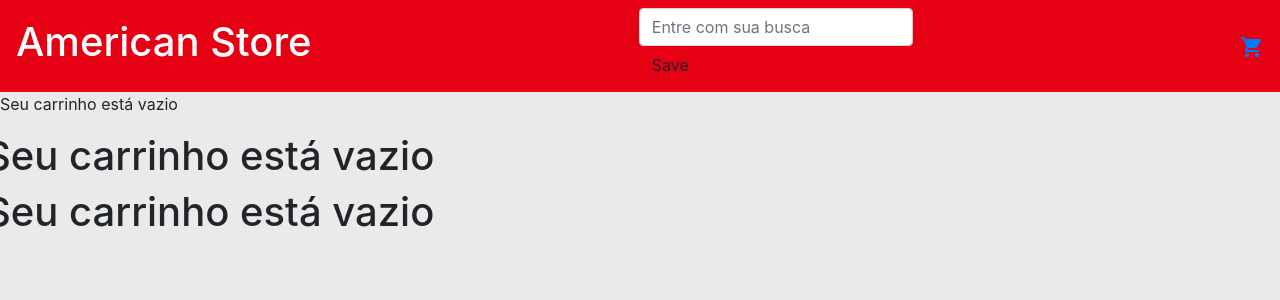
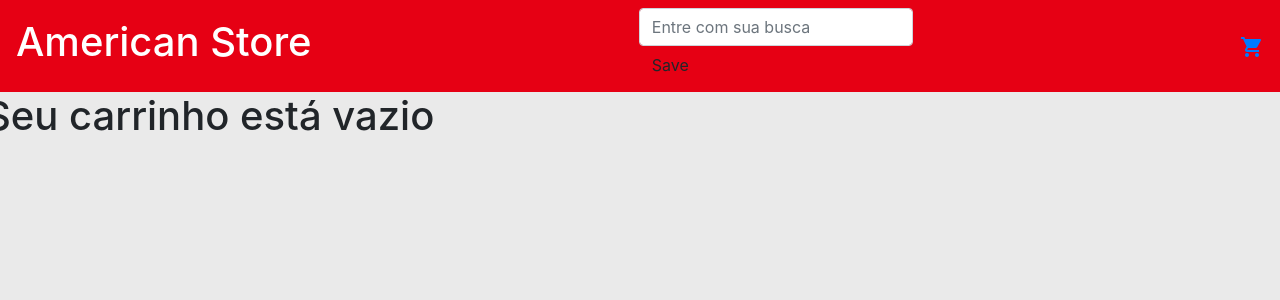
Before and after one commit to tryber/sd-03-block15-project-frontend-online-store-10, a React (Create React App) app: page /shoppingcart in a window 1280 px wide. Shown: the top 300 px of the page. Built offline with nearby package versions, Linux system fonts and the light colour scheme.

Commit message:
functional cart

```diff
--- a/src/Pages/CartScreen.js
+++ b/src/Pages/CartScreen.js
@@ -2,17 +2,15 @@
 import React from 'react';
 import CartGrid from '../components/CartGrid';
 import NavBar from '../components/NavBar';
-import InitialCartMessage from '../components/InitialCartMessage';
 
 class CartScreen extends React.Component {
   render() {
-    const { cartItems } = this.props;
+    console.log(this.props)
+    const { cart } = this.props;
     return (
       <div>
         <NavBar />
-        <p data-testid="shopping-cart-empty-message">Seu carrinho está vazio</p>
-        <CartGrid cartItems={cartItems} />
-        {cartItems === 0 ? <InitialCartMessage /> : <CartGrid cartItems={cartItems} />}
+        <CartGrid cart={cart} />
       </div>
     );
   }
--- a/src/Pages/ProductDetails.js
+++ b/src/Pages/ProductDetails.js
@@ -15,6 +15,7 @@
   }
 
   addNewItem() {
+    console.log(this.props)
     this.props.addToCart(this.props.location.state.product);
   }
 
--- a/src/components/CartGrid.js
+++ b/src/components/CartGrid.js
@@ -4,14 +4,22 @@
 import InitialCartMessage from './InitialCartMessage';
 
 class CartGrid extends React.Component {
+  constructor(props) {
+    super(props);
+    this.state = {
+      cartLength : this.props.cart.length
+    }
+  }
   render() {
-    const { cartItems } = this.props;
+    const { cart } = this.props;
+    console.log(this.state.cartLength)
+
     return (
       <CardDeck>
-        {cartItems === undefined ? (
+        {cart.length === 0 ? (
           <InitialCartMessage />
         ) : (
-          cartItems.map((product) => <CartItemCard product={product} />)
+          cart.map((product) => <CartItemCard key={product.id} product={product} />)
         )}
       </CardDeck>
     );
--- a/src/components/CartItemCard.js
+++ b/src/components/CartItemCard.js
@@ -1,19 +1,19 @@
 import React from 'react';
-import { Card, Button } from 'react-bootstrap';
+import { Card } from 'react-bootstrap';
 
 class CartItemCard extends React.Component {
   render() {
-    const { product } = this.props;
+    console.log(this.props)
+    const { product } = this.props.product;
     return (
       <div>
         <Card className="mt-5" style={{ width: '18rem' }}>
           <Card.Img variant="top" src={product.thumbnail} />
           <Card.Body>
-            <Card.Title>{`${product.title.slice(0, 15)}`}</Card.Title>
+            <Card.Title data-testid="shopping-cart-product-name">{`${product.title}`} </Card.Title>
             <Card.Text>
               {product.currency_id} {product.price} {product.id}
             </Card.Text>
-            <Button variant="primary">Adicionar ao carrinho</Button>
           </Card.Body>
         </Card>
       </div>
```
